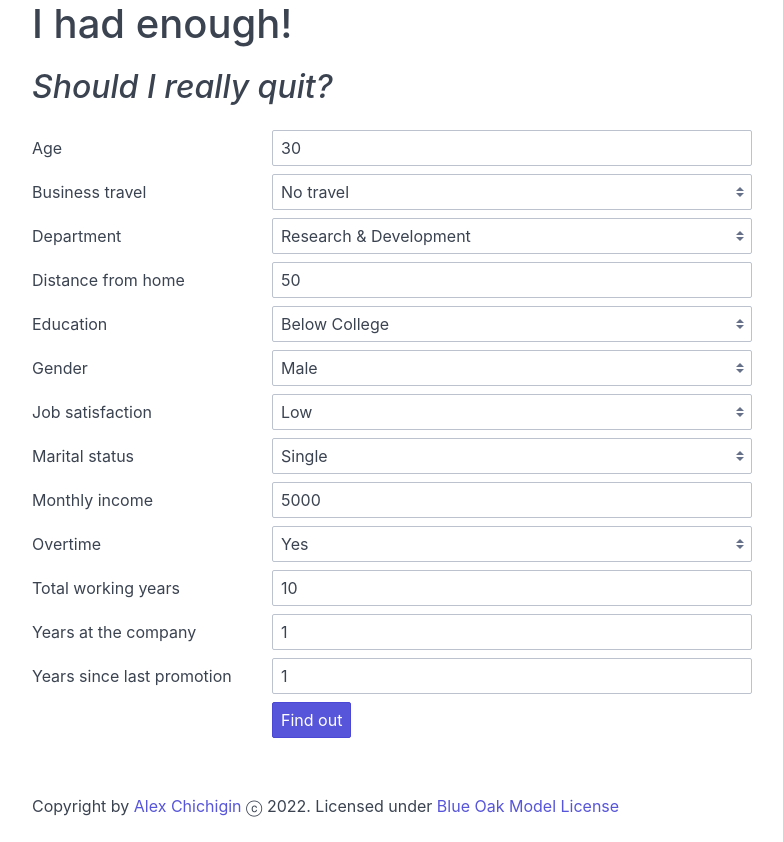
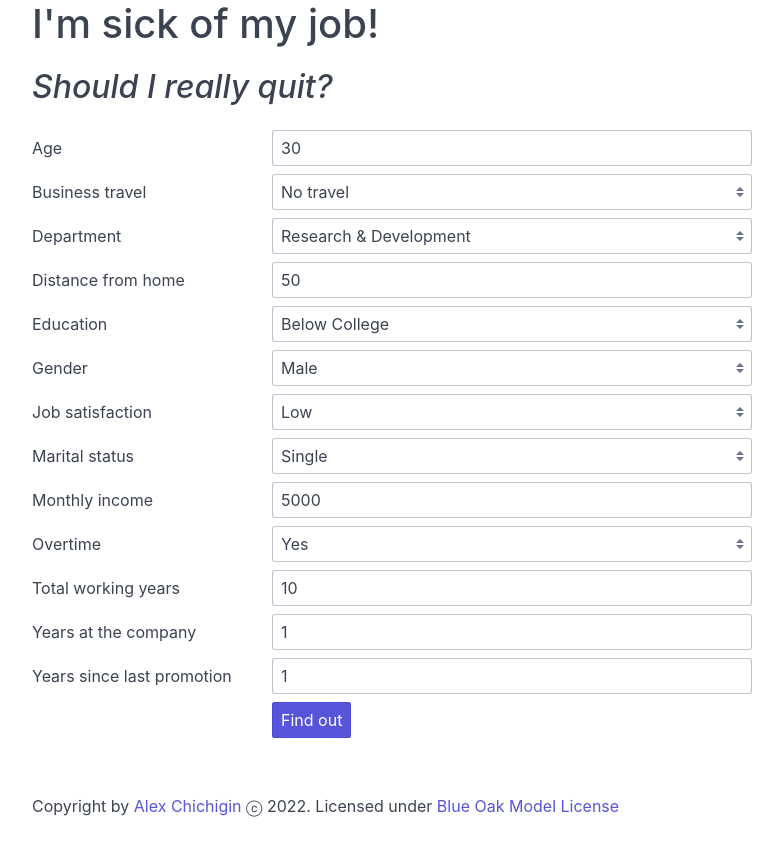
Before and after one commit to gabriel-fallen/attrition, a plain HTML site: page App/index.html in a window 1280 px wide. Shown: the whole page, without its empty margins (128-911 px from the left). Drawn offline with nearby package versions, Linux system fonts and the light colour scheme.

Commit message:
New title

```diff
--- a/App/index.html
+++ b/App/index.html
@@ -18,7 +18,7 @@
 <div class="container grid-lg">
   <div class="columns">
     <div class="column col-12">
-      <h1>I had enough!</h1>
+      <h1>I'm sick of my job!</h1>
       <h2><em>Should I really quit?</em></h2>
 
       <form class="form-horizontal">
```
